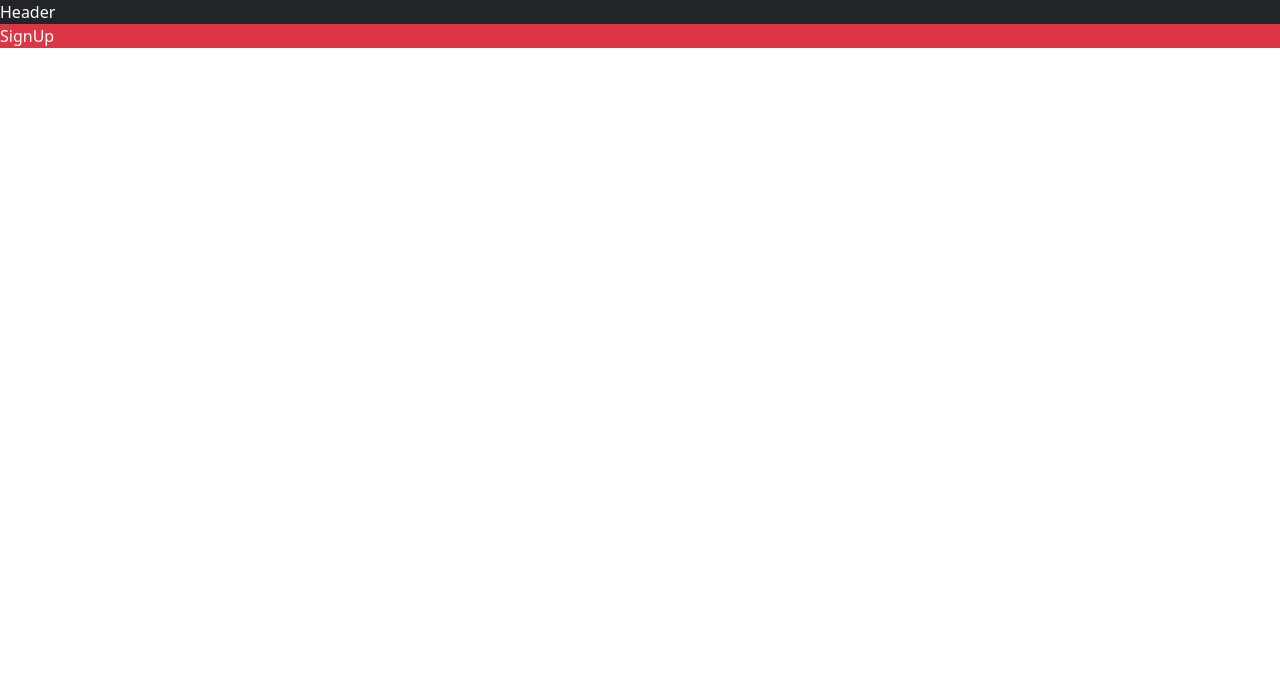
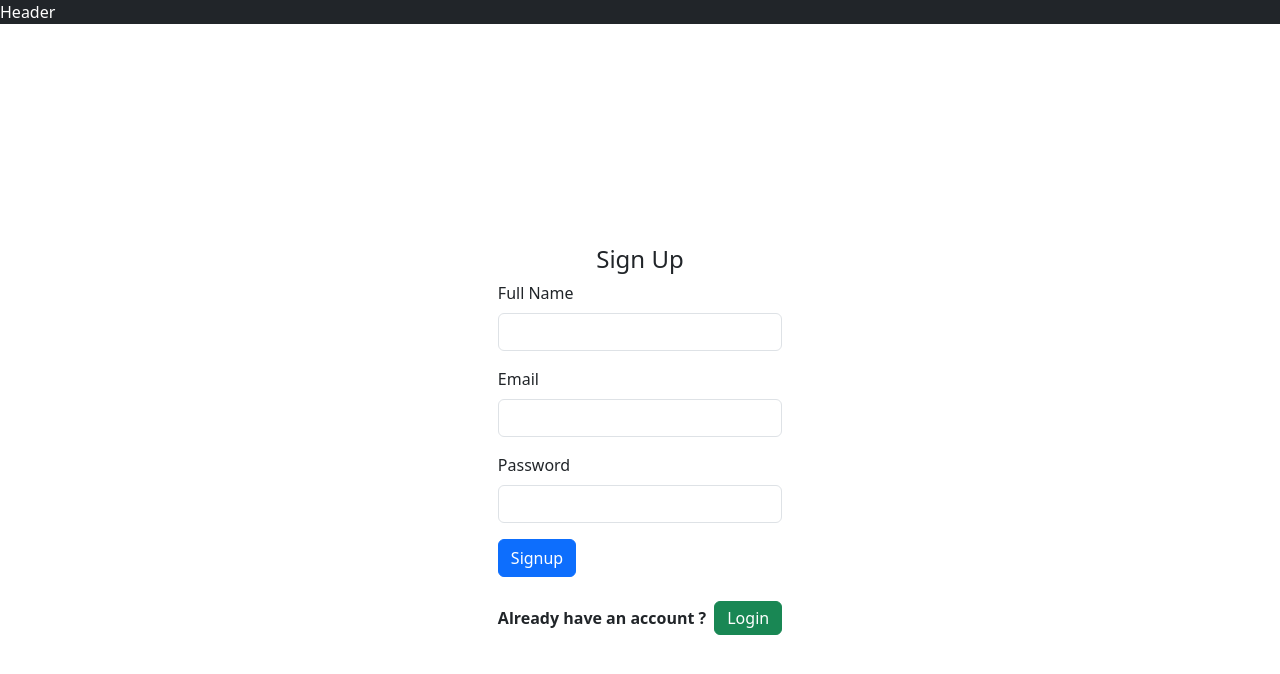
Before and after one commit to kcnabin/camping-nepal, a React (Create React App) app: page /signup in a window 1280 px wide. Shown: the top 674 px of the page. Built offline with nearby package versions, Linux system fonts and the light colour scheme.

Commit message:
user can sign up now

```diff
--- a/package.json
+++ b/package.json
@@ -6,6 +6,7 @@
     "@testing-library/jest-dom": "^5.16.5",
     "@testing-library/react": "^13.4.0",
     "@testing-library/user-event": "^13.5.0",
+    "axios": "^1.3.6",
     "react": "^18.2.0",
     "react-dom": "^18.2.0",
     "react-router-dom": "^6.10.0",
--- a/src/Layout.jsx
+++ b/src/Layout.jsx
@@ -6,7 +6,9 @@ const Layout = () => {
   return (
     <>
       <Header />
-      <Outlet />
+      <div className="my-3 mx-4">
+        <Outlet />
+      </div>
     </>
   )
 }
--- /dev/null
+++ b/src/helper/getBaseUrl.js
@@ -0,0 +1,4 @@
+export const getBaseUrl = () => {
+  const baseUrl = `http://localhost:4000`
+  return baseUrl
+}
--- a/src/pages/login/LoginPage.jsx
+++ b/src/pages/login/LoginPage.jsx
@@ -1,9 +1,58 @@
-
+import { Link } from "react-router-dom"
 
 const LoginPage = () => {
   return (
-    <div className="bg-danger text-white">
-      LoginPage
+    <div className="d-flex min-vh-100">
+      <div className="flex-grow-1 d-flex justify-content-center align-items-center">
+        <div>
+          <p className=" h4 text-center">
+            Login
+          </p>
+
+          <form>
+
+            <div className="mb-3">
+              <label htmlFor="" className="form-label">
+                Email
+              </label>
+              <input
+                type="text"
+                className="form-control"
+              />
+            </div>
+
+            <div className="mb-3">
+              <label htmlFor="" className="form-label">
+                Password
+              </label>
+              <input
+                type="password"
+                className="form-control"
+              />
+            </div>
+
+            <button
+              type="submit"
+              className="btn btn-success"
+            >
+              Login
+            </button>
+          </form>
+
+          <div className="mt-4 d-sm-flex align-items-center">
+            <span className="fw-bold">
+              Don't have an account ?
+            </span>
+
+            <Link
+              to='/signup'
+              className="btn btn-secondary py-1 ms-2"
+            >
+              Sign Up
+            </Link>
+          </div>
+        </div>
+      </div>
     </div>
   )
 }
--- /dev/null
+++ b/src/pages/signup/SignUpForm.jsx
@@ -0,0 +1,90 @@
+import { useState } from "react"
+import axios from 'axios'
+import { useNavigate } from 'react-router-dom'
+import { getBaseUrl } from "../../helper/getBaseUrl"
+
+const SignUpForm = () => {
+  const [fullName, setFullName] = useState('')
+  const [email, setEmail] = useState('')
+  const [password, setPassword] = useState('')
+
+  const navigate = useNavigate()
+  const clearForm = () => {
+    setFullName('')
+    setEmail('')
+    setPassword('')
+  }
+
+  const signupUser = async e => {
+    e.preventDefault()
+
+    const signupUrl = getBaseUrl() + '/signup'
+      const userObject = {
+        fullName,
+        email,
+        password
+      }
+
+    try {
+      await axios.post(signupUrl, userObject)
+      clearForm()
+      navigate('/login')
+
+    } catch (e) {
+      alert('error signing up')
+      console.log(e.response.data)
+    }
+  }
+
+  return (
+    <form onSubmit={signupUser}>
+      <div className="mb-3">
+        <label htmlFor="fullname" className="form-label">
+          Full Name
+        </label>
+        <input
+          type="text"
+          className="form-control"
+          id="fullname"
+          value={fullName}
+          onChange={e => setFullName(e.target.value)}
+        />
+      </div>
+
+      <div className="mb-3">
+        <label htmlFor="email" className="form-label">
+          Email
+        </label>
+        <input
+          type="email"
+          className="form-control"
+          id="email"
+          value={email}
+          onChange={e => setEmail(e.target.value)}
+        />
+      </div>
+
+      <div className="mb-3">
+        <label htmlFor="password" className="form-label">
+          Password
+        </label>
+        <input
+          type="password"
+          className="form-control"
+          id="password"
+          value={password}
+          onChange={e => setPassword(e.target.value)}
+        />
+      </div>
+
+      <button
+        type="submit"
+        className="btn btn-primary"
+      >
+        Signup
+      </button>
+    </form>
+  )
+}
+
+export default SignUpForm
--- a/src/pages/signup/SignupPage.jsx
+++ b/src/pages/signup/SignupPage.jsx
@@ -1,9 +1,31 @@
-
+import { Link } from "react-router-dom"
+import SignUpForm from "./SignUpForm"
 
 const SignupPage = () => {
   return (
-    <div className="bg-danger text-white">
-      SignUp
+    <div className="d-flex min-vh-100">
+      <div className="flex-grow-1 d-flex justify-content-center align-items-center">
+        <div>
+          <p className=" h4 text-center">
+            Sign Up
+          </p>
+
+          <SignUpForm />
+
+          <div className="mt-4 d-sm-flex align-items-center">
+            <span className="fw-bold">
+              Already have an account ?
+            </span>
+
+            <Link
+              to='/login'
+              className="btn btn-success py-1 ms-2"
+            >
+              Login
+            </Link>
+          </div>
+        </div>
+      </div>
     </div>
   )
 }
```
Also changed, not shown: 1 other file (tests, documents, lock files or other folders).
